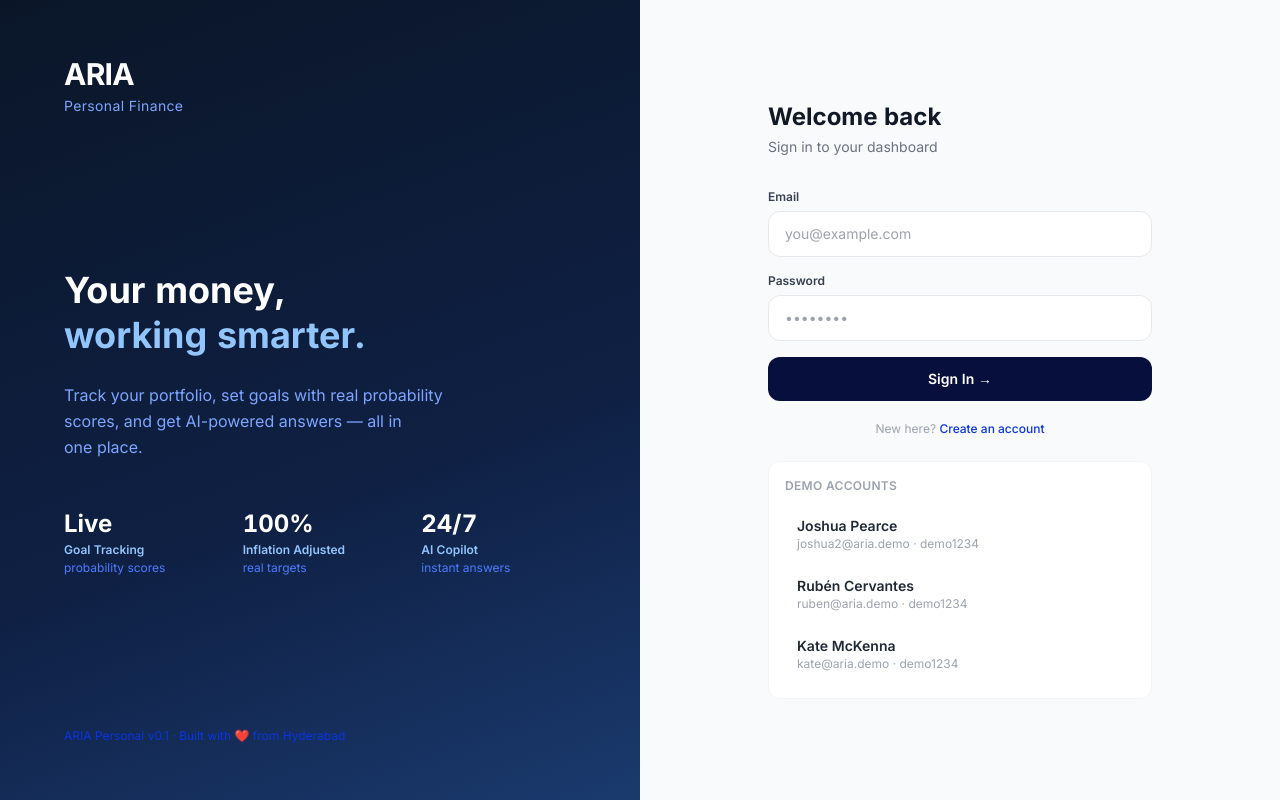
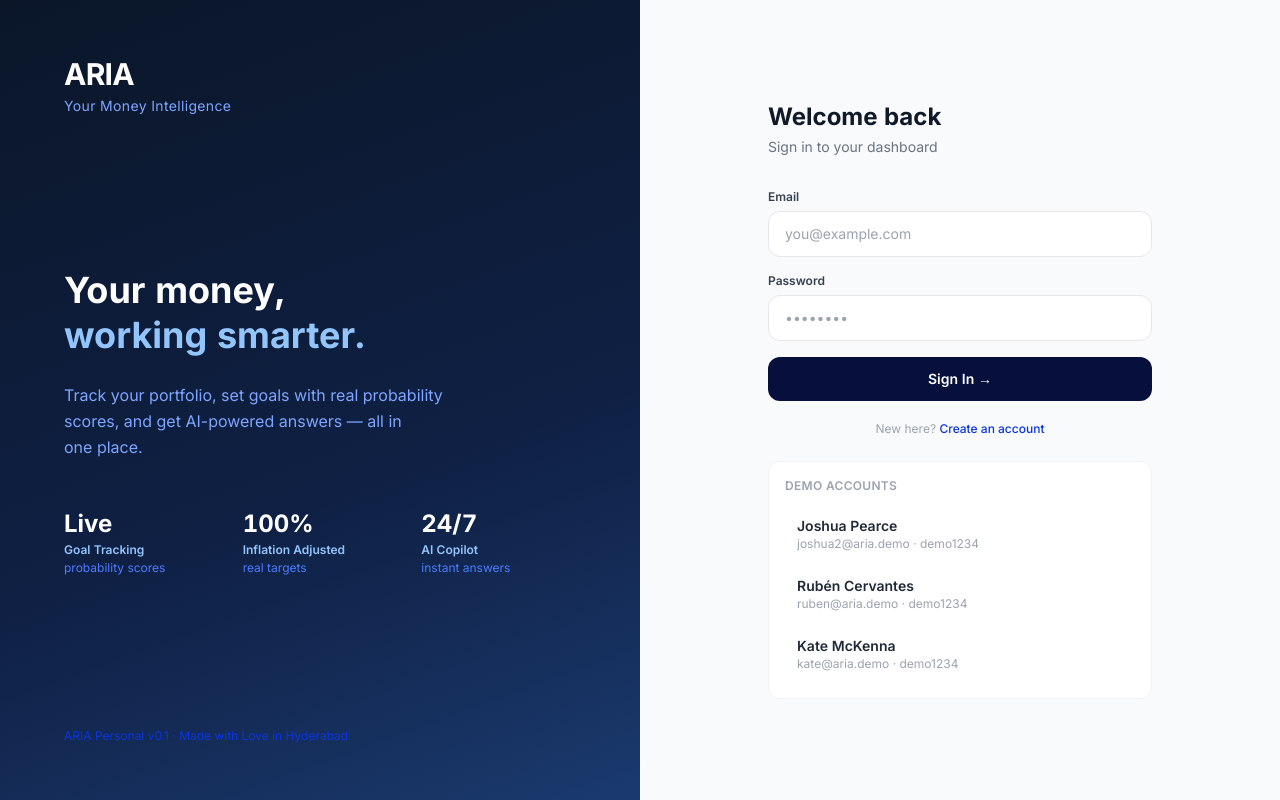
Before and after one commit to sunder-vasudevan/aria-personal, a React (Vite) app: page /login in a window 1280 px wide. Built offline with nearby package versions, Linux system fonts and the light colour scheme.

Commit message:
Update personal branding: Your Money Intelligence tagline, Made with Love in Hyderabad

```diff
--- a/src/pages/Login.jsx
+++ b/src/pages/Login.jsx
@@ -32,7 +32,7 @@ export default function Login() {
         style={{ background: 'linear-gradient(160deg, #0a1628 0%, #0f2044 60%, #1a3a6e 100%)' }}>
         <div>
           <div className="text-white font-bold text-3xl tracking-tight">ARIA</div>
-          <div className="text-navy-300 text-sm mt-1 tracking-wide">Personal Finance</div>
+          <div className="text-navy-300 text-sm mt-1 tracking-wide">Your Money Intelligence</div>
         </div>
 
         <div>
@@ -59,7 +59,7 @@ export default function Login() {
           </div>
         </div>
 
-        <div className="text-navy-600 text-xs">ARIA Personal v0.1 · Built with ❤️ from Hyderabad</div>
+        <div className="text-navy-600 text-xs">ARIA Personal v0.1 · Made with Love in Hyderabad</div>
       </div>
 
       {/* Right panel — form */}
@@ -67,8 +67,7 @@ export default function Login() {
         {/* Mobile logo */}
         <div className="lg:hidden text-center mb-10">
           <div className="text-navy-950 font-bold text-3xl tracking-tight">ARIA</div>
-          <div className="text-gray-500 text-sm mt-1">Personal Finance</div>
-          <p className="text-gray-400 text-xs mt-2">Your money, working smarter.</p>
+          <div className="text-gray-500 text-sm mt-1">Your Money Intelligence</div>
         </div>
 
         <div className="w-full max-w-sm">
@@ -141,7 +140,7 @@ export default function Login() {
           </div>
 
           <div className="lg:hidden text-center mt-8 text-gray-300 text-xs">
-            ARIA Personal v0.1 · Built with ❤️ from Hyderabad
+            ARIA Personal v0.1 · Made with Love in Hyderabad
           </div>
         </div>
       </div>
```
